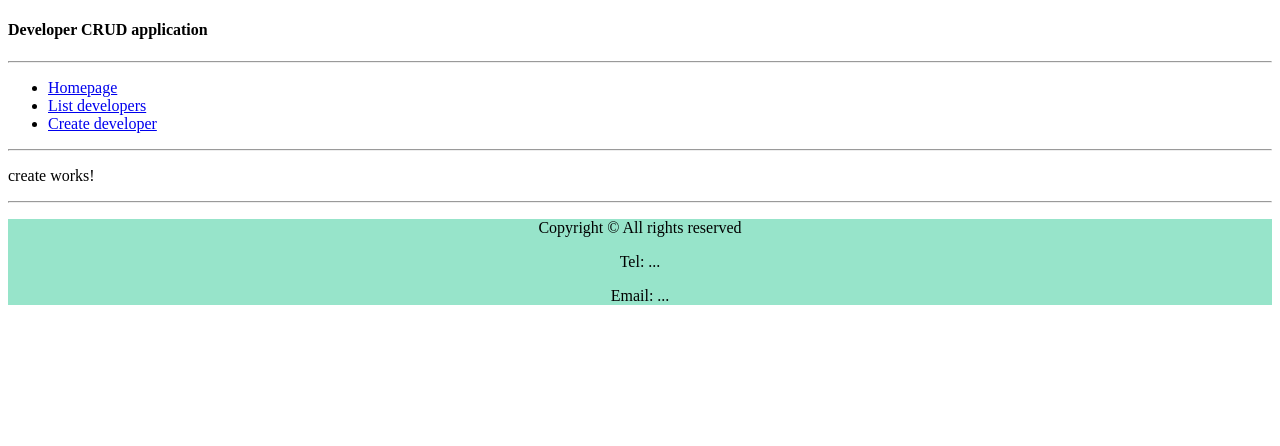
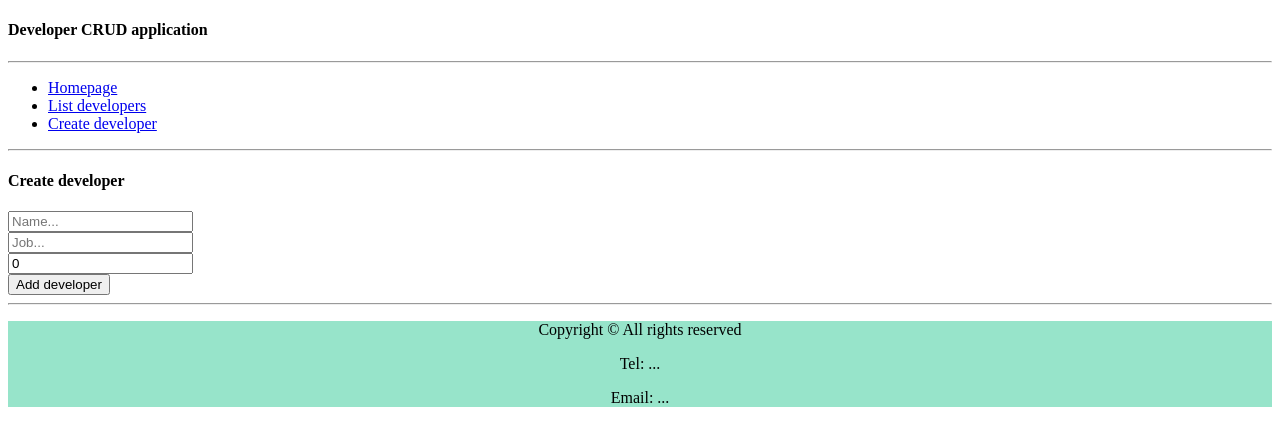
Before and after one commit to siposm/jrfr, an Angular app: page /create in a window 1280 px wide. Shown: the top 446 px of the page. Built offline with nearby package versions, Linux system fonts and the light colour scheme.

Commit message:
create finished

```diff
--- a/src/app/app.module.ts
+++ b/src/app/app.module.ts
@@ -8,6 +8,7 @@ import { FooterComponent } from './footer/footer.component';
 import { ListComponent } from './list/list.component';
 import { HomepageComponent } from './homepage/homepage.component';
 import { CreateComponent } from './create/create.component';
+import { FormsModule } from '@angular/forms';
 
 @NgModule({
   declarations: [
@@ -20,7 +21,8 @@ import { CreateComponent } from './create/create.component';
   ],
   imports: [
     BrowserModule,
-    AppRoutingModule
+    AppRoutingModule,
+    FormsModule
   ],
   providers: [],
   bootstrap: [AppComponent]
--- a/src/app/create/create.component.html
+++ b/src/app/create/create.component.html
@@ -1 +1,5 @@
-<p>create works!</p>
+<h4>Create developer</h4>
+<input [(ngModel)]="developer.name" placeholder="Name..." type="text"><br>
+<input [(ngModel)]="developer.job" placeholder="Job..." type="text"><br>
+<input [(ngModel)]="developer.salary" placeholder="Salary..." type="number"><br>
+<button (click)="create()">Add developer</button>
--- a/src/app/create/create.component.ts
+++ b/src/app/create/create.component.ts
@@ -1,4 +1,5 @@
 import { Component } from '@angular/core';
+import { Developer } from '../developer';
 
 @Component({
   selector: 'app-create',
@@ -6,5 +7,9 @@ import { Component } from '@angular/core';
   styleUrl: './create.component.css'
 })
 export class CreateComponent {
+  developer: Developer = new Developer()
 
+  create(): void {
+    console.log(this.developer)
+  }
 }
```
